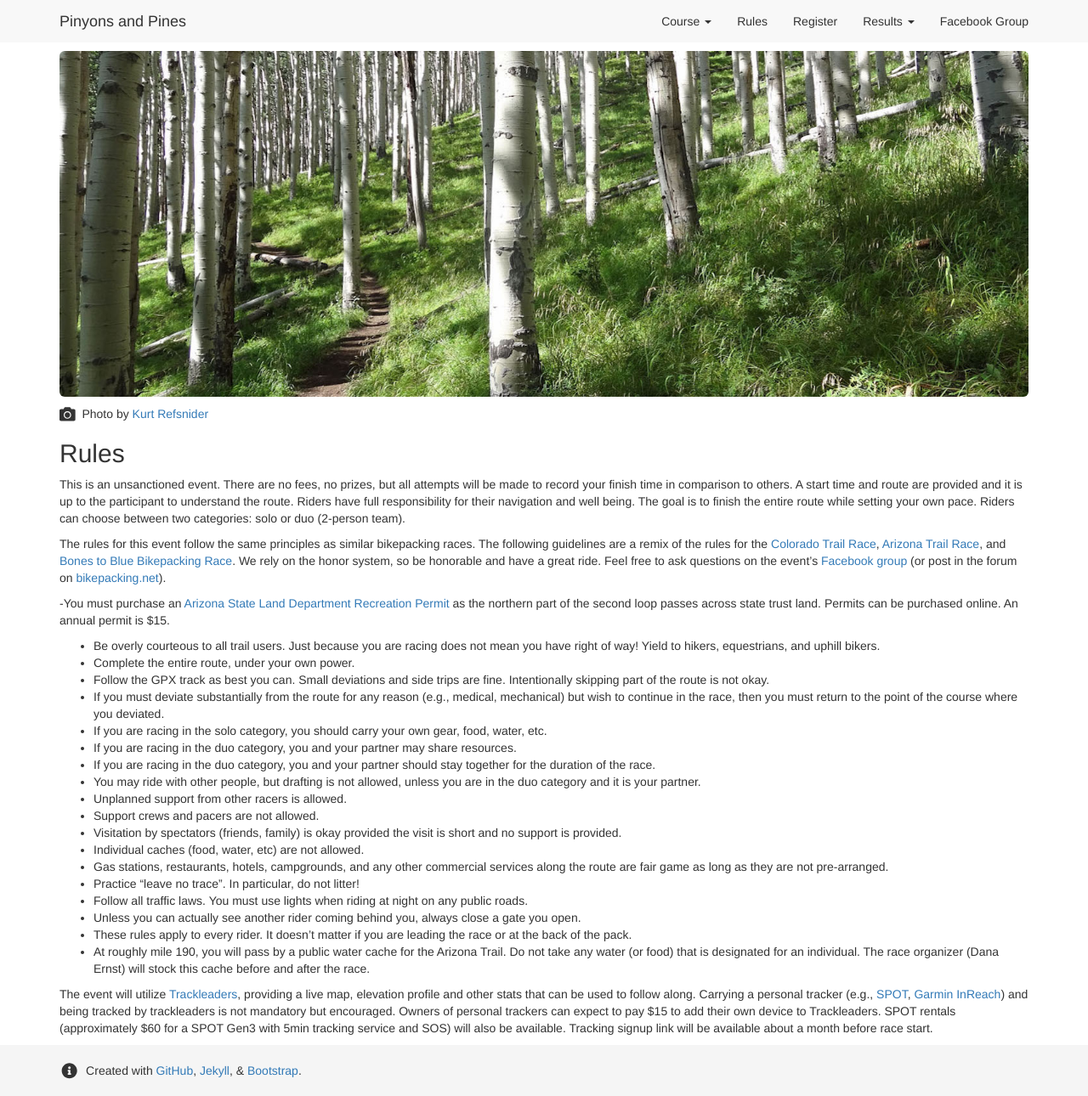
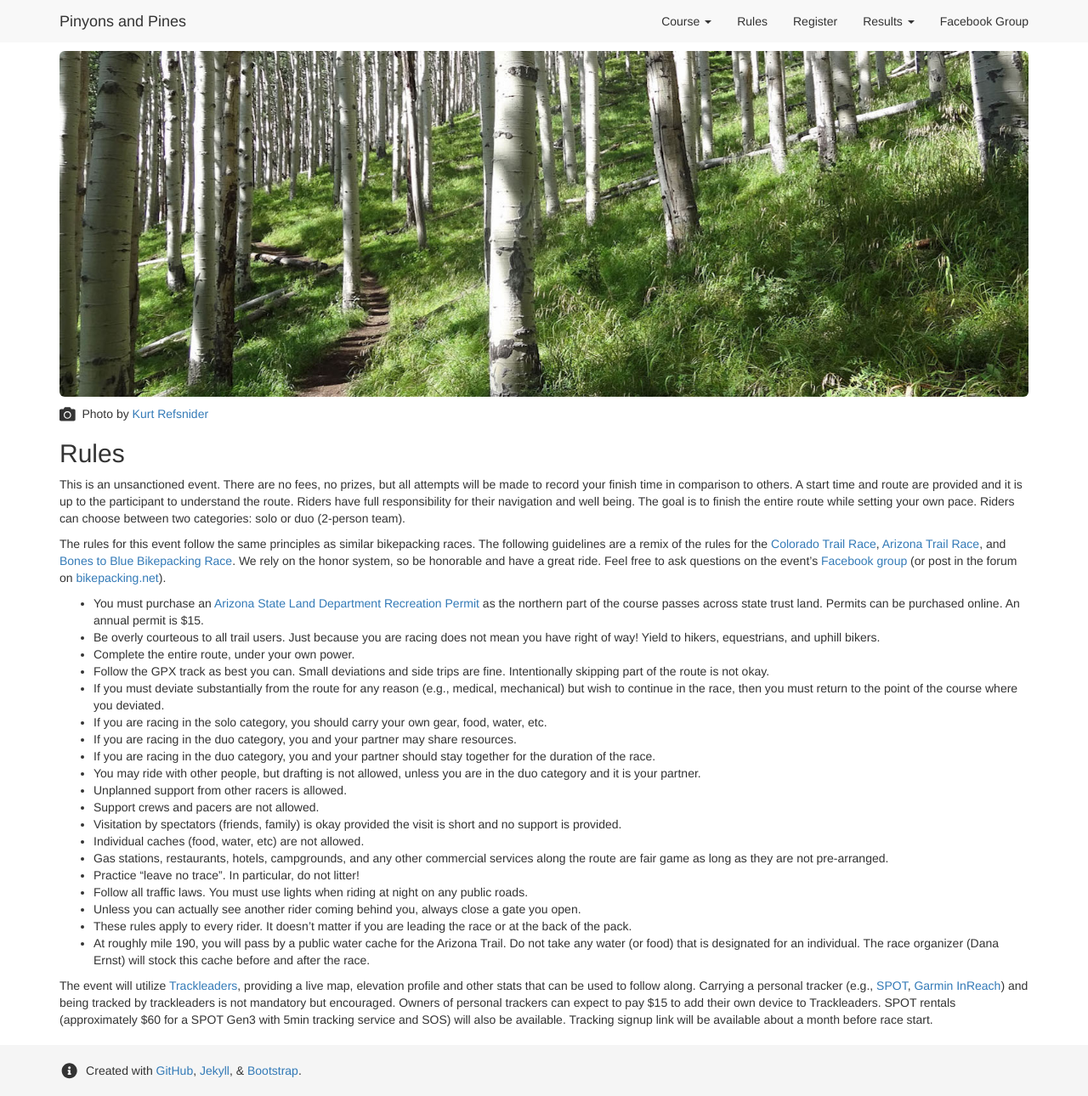
Before and after one commit to dcernst/PinyonsPines, a Jekyll site: the page built from rules.md, in a window 1280 px wide and 1290 px high. Shown: the whole window at 85% size. Built offline with Jekyll 4.4.1, drawn with Linux system fonts in a browser that asks for light colours; nearby versions of some CDN libraries.

Commit message:
Fixed typo

```diff
--- a/rules.md
+++ b/rules.md
@@ -14,7 +14,7 @@ This is an unsanctioned event. There are no fees, no prizes, but all attempts wi
 
 The rules for this event follow the same principles as similar bikepacking races.  The following guidelines are a remix of the rules for the [Colorado Trail Race](http://www.climbingdreams.net/ctr/), [Arizona Trail Race](http://topofusion.com/azt/race.php), and [Bones to Blue Bikepacking Race](http://bonestoblue.com). We rely on the honor system, so be honorable and have a great ride.  Feel free to ask questions on the event's [Facebook group](https://www.facebook.com/groups/PinyonsAndPines/) (or post in the forum on [bikepacking.net](http://bikepacking.net)).
 
--You must purchase an [Arizona State Land Department Recreation Permit](https://land.az.gov/natural-resources/recreational-permits) as the northern part of the second loop passes across state trust land.  Permits can be purchased online. An annual permit is $15.
+- You must purchase an [Arizona State Land Department Recreation Permit](https://land.az.gov/natural-resources/recreational-permits) as the northern part of the course passes across state trust land.  Permits can be purchased online. An annual permit is $15.
 - Be overly courteous to all trail users. Just because you are racing does not mean you have right of way! Yield to hikers, equestrians, and uphill bikers.
 - Complete the entire route, under your own power.
 - Follow the GPX track as best you can. Small deviations and side trips are fine. Intentionally skipping part of the route is not okay.
```
